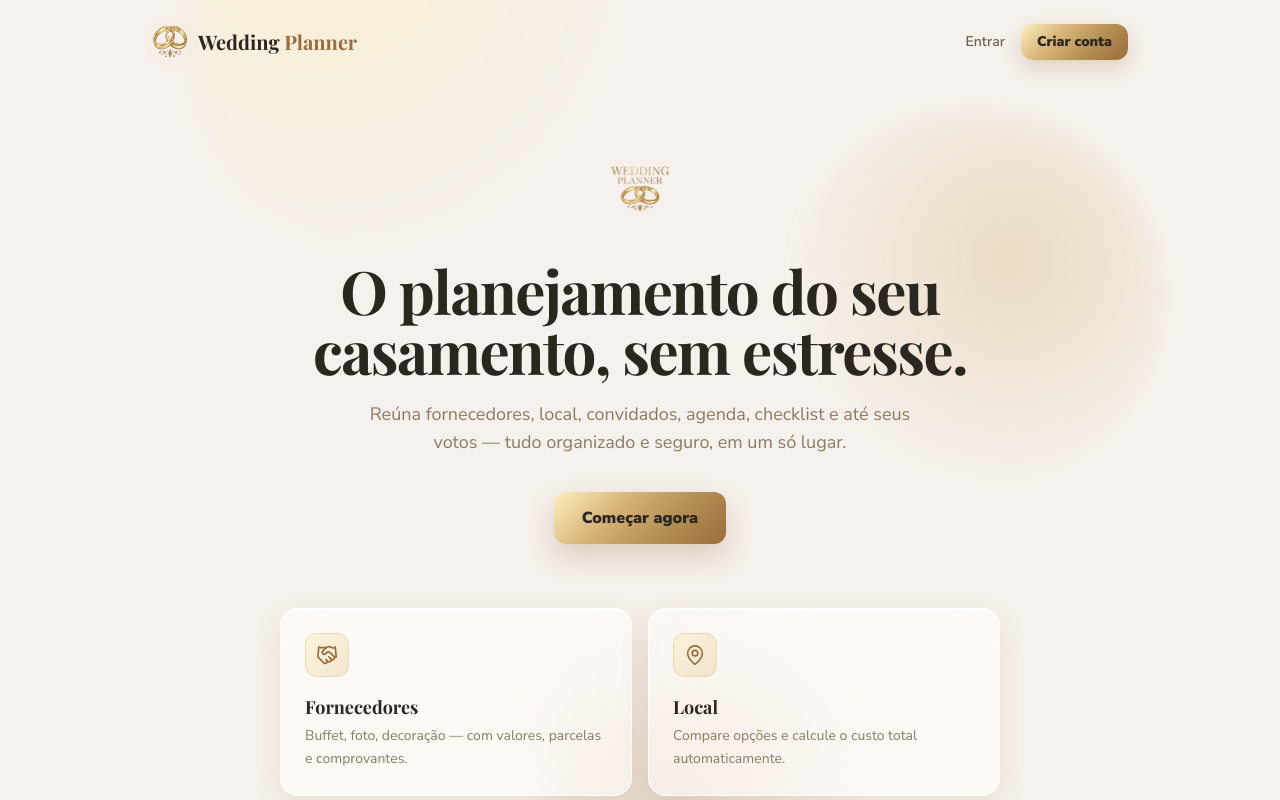
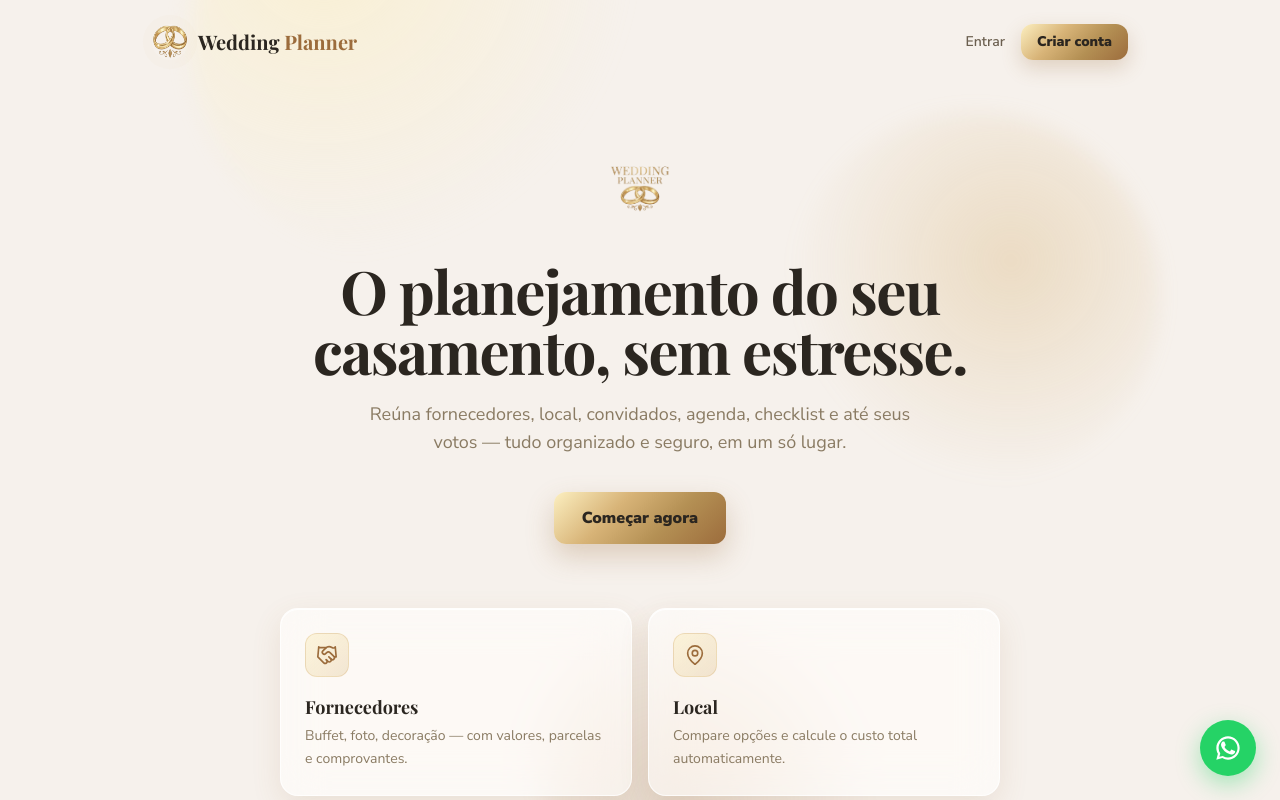
Before and after one commit to hattoscordeirolopescontato-design/Weeding-Planner, a Next.js app: page / in a window 1280 px wide. Shown: the top 800 px of the page. Built offline with nearby package versions, Linux system fonts and the light colour scheme.

Commit message:
Add fixed WhatsApp support button to landing page

```diff
--- a/src/app/page.tsx
+++ b/src/app/page.tsx
@@ -7,6 +7,27 @@ const features = [
   { icon: Users, title: "Convidados", desc: "Lista, grupos e confirmação de presença." },
   { icon: Mail, title: "Votos secretos", desc: "Cifrados com a sua senha. Só você lê." },
 ];
+
+const WHATSAPP_NUMBER = "5511998360593";
+const WHATSAPP_MESSAGE = "Olá! Preciso de ajuda com o Wedding Planner.";
+
+function WhatsAppButton() {
+  const href = `https://wa.me/${WHATSAPP_NUMBER}?text=${encodeURIComponent(WHATSAPP_MESSAGE)}`;
+  return (
+    <a
+      href={href}
+      target="_blank"
+      rel="noopener noreferrer"
+      aria-label="Falar com o suporte pelo WhatsApp"
+      className="fixed bottom-6 right-6 z-50 flex h-14 w-14 items-center justify-center rounded-full bg-[#25D366] shadow-[0_8px_24px_rgba(37,211,102,0.4)] transition hover:scale-105 hover:shadow-[0_10px_28px_rgba(37,211,102,0.5)]"
+    >
+      <svg viewBox="0 0 24 24" width="28" height="28" fill="white" aria-hidden>
+        <path d="M17.472 14.382c-.297-.149-1.758-.867-2.03-.967-.273-.099-.471-.148-.67.15-.197.297-.767.966-.94 1.164-.173.199-.347.223-.644.075-.297-.15-1.255-.463-2.39-1.475-.883-.788-1.48-1.761-1.653-2.059-.173-.297-.018-.458.13-.606.134-.133.298-.347.446-.52.149-.174.198-.298.298-.497.099-.198.05-.371-.025-.52-.075-.149-.669-1.612-.916-2.207-.242-.579-.487-.5-.669-.51-.173-.008-.371-.01-.57-.01-.198 0-.52.074-.792.372-.272.297-1.04 1.016-1.04 2.479 0 1.462 1.065 2.875 1.213 3.074.149.198 2.096 3.2 5.077 4.487.709.306 1.262.489 1.694.625.712.227 1.36.195 1.871.118.571-.085 1.758-.719 2.006-1.413.248-.694.248-1.289.173-1.413-.074-.124-.272-.198-.57-.347z" />
+        <path d="M12.004 2c-5.523 0-10 4.477-10 10 0 1.766.462 3.492 1.34 5.008L2 22l5.13-1.326A9.958 9.958 0 0 0 12.004 22c5.523 0 10-4.477 10-10S17.527 2 12.004 2zm0 18.083a8.06 8.06 0 0 1-4.09-1.117l-.293-.174-3.043.787.812-2.968-.19-.304a8.07 8.07 0 0 1-1.24-4.307c0-4.465 3.63-8.096 8.096-8.096s8.096 3.631 8.096 8.096-3.631 8.083-8.148 8.083z" />
+      </svg>
+    </a>
+  );
+}
 
 function Orbs() {
   return (
@@ -46,6 +67,7 @@ export default function Home() {
   return (
     <main className="relative flex min-h-screen flex-1 flex-col overflow-hidden">
       <Orbs />
+      <WhatsAppButton />
 
       <div className="relative z-[1] flex flex-1 flex-col">
         <header className="mx-auto flex w-full max-w-5xl items-center justify-between px-6 py-6">
```
